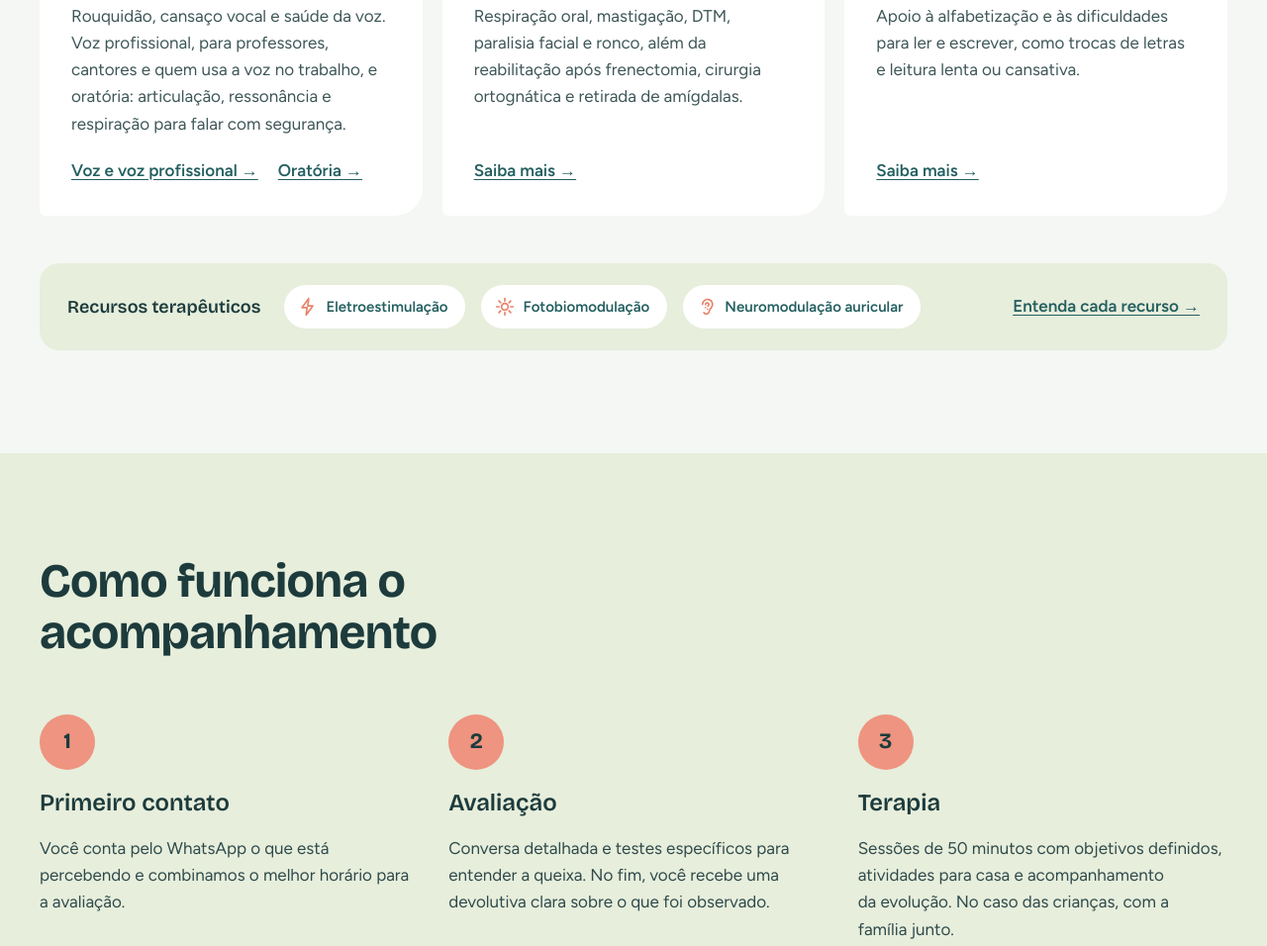
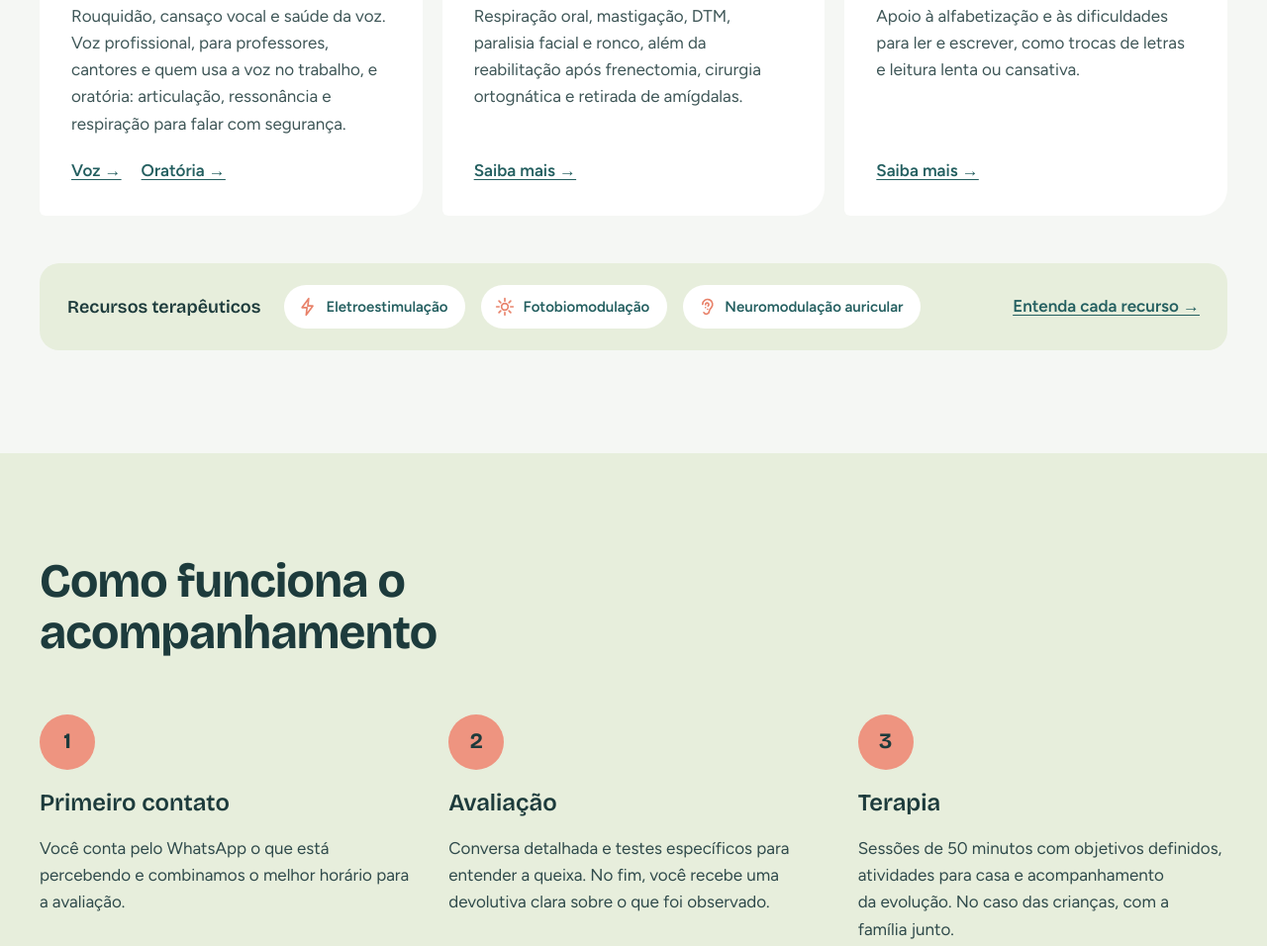
Before and after one commit to johamnunes/fonart-site, a plain HTML site: page public/index.html in a window 1280 px wide. Shown: the part 2082-3038 px from the top of the page at 99% size. Drawn offline with nearby package versions, Linux system fonts and the light colour scheme.

Commit message:
Link do card de voz passa a ser só "Voz"
Co-Authored-By: Claude Opus 5.5 <noreply@anthropic.com>
Claude-Session: https://claude.ai/code/session_01NUqNXJwZhwoy25o8qS88h8

```diff
--- a/public/index.html
+++ b/public/index.html
@@ -115,7 +115,7 @@ html{scroll-behavior:smooth}
 </div>
 <h3 style="margin: 0; font-family: 'Bricolage Grotesque', 'Segoe UI', sans-serif; font-weight: 600; font-size: 26px; line-height: 1.15">Voz</h3>
 <p style="margin: 0; color: #3E5657">Rouquidão, cansaço vocal e saúde da voz. Voz profissional, para professores, cantores e quem usa a voz no trabalho, e oratória: articulação, ressonância e respiração para falar com segurança.</p>
-<div style="margin-top: auto; padding-top: 8px; display: flex; flex-wrap: wrap; gap: 6px 20px"><a href="/voz/" style="font-weight: 600; color: #245F60; text-underline-offset: 3px">Voz e voz profissional →</a><a href="/oratoria/" style="font-weight: 600; color: #245F60; text-underline-offset: 3px">Oratória →</a></div>
+<div style="margin-top: auto; padding-top: 8px; display: flex; flex-wrap: wrap; gap: 6px 20px"><a href="/voz/" style="font-weight: 600; color: #245F60; text-underline-offset: 3px">Voz →</a><a href="/oratoria/" style="font-weight: 600; color: #245F60; text-underline-offset: 3px">Oratória →</a></div>
 </article>
 <article style="display: flex; flex-direction: column; gap: 12px; padding: 32px; background: #FFFFFF; border-radius: 28px 28px 28px 6px">
 <div style="display: flex; align-items: center; justify-content: space-between; gap: 16px">
```
